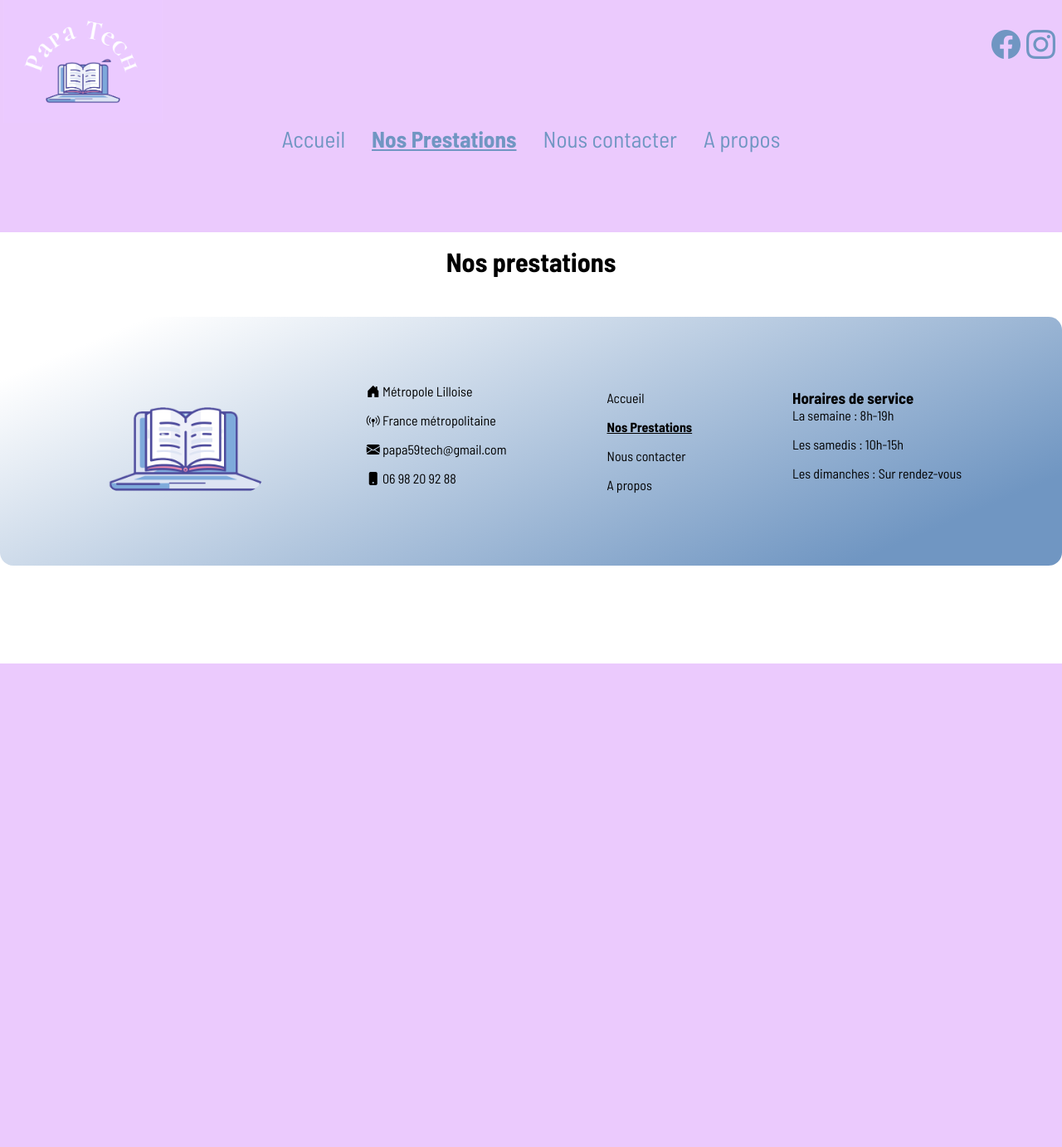
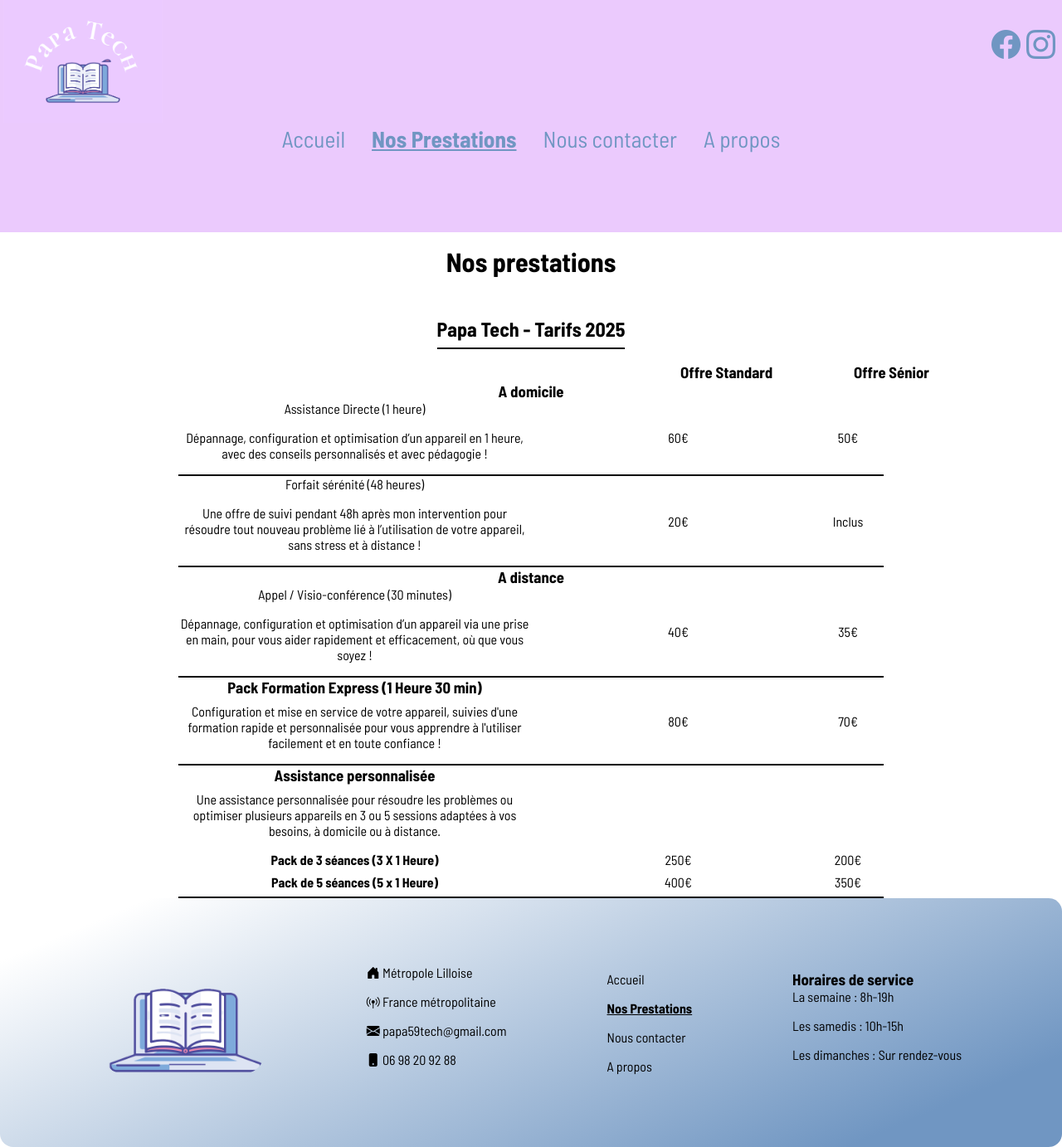
Before and after one commit to B4rka/Papa_Tech, a PHP site: page /prestations.php in a window 1280 px wide. Shown: the whole page at 83% size. Before the commit the page ends 800 px from the top, so only its background shows below. Run offline with PHP 8.4, Linux system fonts and the light colour scheme.

Commit message:
Remplissage page prestations

```diff
--- a/Styles/style.css
+++ b/Styles/style.css
@@ -146,6 +146,82 @@ article {
 }
 /*FIN TYLE PAGE CONTACT*/
 
+/* STYLE PAGE PRESTATIONS */
+.tarifs-container {
+    display: flex;
+    flex-direction: column;
+    align-items:center;
+    width: 75%;
+    margin-left: 12.5%;
+}
+
+.tarifs-title {
+    border-bottom: solid 2px black;
+    padding-bottom: 0.5rem;
+    margin-bottom: 1rem;
+}
+
+.offres {
+    display: flex;
+    align-self: flex-end;
+    width:300px;
+    justify-content: space-between;
+    p {
+        margin: 0;
+    }
+}
+
+.offre-container {
+    display: flex;
+    border-bottom: 2px solid black;
+    justify-content: space-between;
+    width: 850px;
+    text-align: center;
+    align-items: center;
+    h4 {
+        margin-bottom: 0.5rem;
+    }
+}
+
+.offre-texte {
+    width: 50%;
+    h3 {
+        margin-bottom: 0.5rem;
+    }
+}
+
+.offre-tarif-standard {
+    width:70px;
+    display: flex;
+    flex-direction: column;
+    justify-content: center;
+    height: 70px;
+}
+
+.offre-tarif-sénior {
+    width:70px;
+    display: flex;
+    flex-direction: column;
+    justify-content: center;
+    height: 70px;
+    padding-right: 1rem;
+}
+
+#tarif-standard-perso {
+    margin-top: auto;
+    justify-content: flex-end;
+    p {
+        margin-bottom: 0.5rem;
+    }
+}
+
+#tarif-sénior-perso {
+    margin-top: auto;
+    justify-content: flex-end;
+    p {
+        margin-bottom: 0.5rem;
+    }
+}
 
 /* STYLE FOOTER*/
 footer {
--- a/prestations.php
+++ b/prestations.php
@@ -1,5 +1,7 @@
 <?php
     $current_page = basename($_SERVER['PHP_SELF']);
+
+    include __DIR__ . "/services.php";
 ?>
 
 <!DOCTYPE html>
@@ -20,6 +22,80 @@
 
     <main>
         <h1>Nos prestations</h1>
+        <div class="tarifs-container">
+            <h2 class="tarifs-title">Papa Tech - Tarifs 2025</h2>
+            <h3 class="offres">
+                <p>Offre Standard</p>
+                <p>Offre Sénior</p>
+            </h3>
+            <h3>A domicile</h3>
+            <div class="offre-container">
+                <div class="offre-texte">
+                    <p><?= $services['assistance']['nom'] ?></p>
+                    <p><?= $services['assistance']['descriptif'] ?></p>
+                </div>
+                <div class="offre-tarif-standard">
+                    <?= $services['assistance']['offre standard']?>
+                </div>
+                <div class="offre-tarif-sénior">
+                    <?= $services['assistance']['offre sénior']?>
+                </div>
+            </div>
+            <div class="offre-container">
+                <div class="offre-texte">
+                    <p><?= $services['sérénité']['nom'] ?></p>
+                    <p><?= $services['sérénité']['descriptif'] ?></p>
+                </div>
+                <div class="offre-tarif-standard">
+                    <?= $services['sérénité']['offre standard']?>
+                </div>
+                <div class="offre-tarif-sénior">
+                    <?= $services['sérénité']['offre sénior']?>
+                </div>
+            </div>
+            <h3>A distance</h3>
+            <div class="offre-container">
+                <div class="offre-texte">
+                    <p><?= $services['visio']['nom'] ?></p>
+                    <p><?= $services['visio']['descriptif'] ?></p>
+                </div>
+                <div class="offre-tarif-standard">
+                    <?= $services['visio']['offre standard']?>
+                </div>
+                <div class="offre-tarif-sénior">
+                    <?= $services['visio']['offre sénior']?>
+                </div>
+            </div>
+            <div class="offre-container">
+                <div class="offre-texte">
+                    <h3><?= $services['formation express']['nom'] ?></h3>
+                    <p><?= $services['formation express']['descriptif'] ?></p>
+                </div>
+                <div class="offre-tarif-standard">
+                    <?= $services['formation express']['offre standard']?>
+                </div>
+                <div class="offre-tarif-sénior">
+                    <?= $services['formation express']['offre sénior']?>
+                </div>
+            </div>
+            <div class="offre-container">
+                <div class="offre-texte">
+                    <h3><?= $services['personnalisée']['nom'] ?></h3>
+                    <p><?= $services['personnalisée']['descriptif'] ?></p>
+                    <h4><?= $services['personnalisée']['nom offre1'] ?></h4>
+                    <h4><?= $services['personnalisée']['nom offre2'] ?></h4>
+                </div>
+                <div class="offre-tarif-standard" id="tarif-standard-perso">
+                    <p id="upper-tarif"><?= $services['personnalisée']['offre standard1']?></p>
+                    <p><?= $services['personnalisée']['offre standard2']?></p>
+                </div>
+                <div class="offre-tarif-sénior" id="tarif-sénior-perso">
+                    <p id="upper-tarif"><?= $services['personnalisée']['offre sénior1']?></p>
+                    <p><?= $services['personnalisée']['offre sénior2']?></p>
+                </div>
+            </div>
+        </div>
+
     </main>
 
     <?php include __DIR__ . "/Includes/footer.php"; ?>
--- /dev/null
+++ b/services.php
@@ -0,0 +1,53 @@
+<?php
+
+$services = [
+    'assistance' => [
+        'nom' => 'Assistance Directe (1 heure)',
+        'descriptif' => 'Dépannage, configuration et optimisation d’un appareil en 1
+            heure, avec des conseils personnalisés et avec pédagogie !',
+        'offre standard' => '60€',
+        'offre sénior' => '50€',
+        'domicile' => 'A domicile'
+    ],
+    'sérénité' => [
+        'nom' => 'Forfait sérénité (48 heures)',
+        'descriptif' => 'Une offre de suivi pendant 48h après mon intervention
+            pour résoudre tout nouveau problème lié à l’utilisation de
+            votre appareil, sans stress et à distance !',
+        'offre standard' => '20€',
+        'offre sénior' => 'Inclus',
+        'domicile' => 'A domicile'
+    ],
+    'visio' => [
+        'nom' => 'Appel / Visio-conférence (30 minutes)',
+        'descriptif' => 'Dépannage, configuration et optimisation d’un appareil
+            via une prise en main, pour vous aider rapidement et
+            efficacement, où que vous soyez !',
+        'offre standard' => '40€',
+        'offre sénior' => '35€',
+        'domicile' => 'A distance'
+    ],
+    'formation express' => [
+        'nom' => 'Pack Formation Express (1 Heure 30 min)',
+        'descriptif' => 'Configuration et mise en service de votre appareil,
+            suivies d\'une formation rapide et personnalisée pour
+            vous apprendre à l\'utiliser facilement et en toute
+            confiance !',
+        'offre standard' => '80€',
+        'offre sénior' => '70€',
+        'domicile' => 'A distance'
+    ],
+    'personnalisée' => [
+        'nom' => 'Assistance personnalisée',
+        'descriptif' => 'Une assistance personnalisée pour résoudre les problèmes
+            ou optimiser plusieurs appareils en 3 ou 5 sessions
+            adaptées à vos besoins, à domicile ou à distance.',
+        'nom offre1' => 'Pack de 3 séances (3 X 1 Heure)',
+        'nom offre2' => 'Pack de 5 séances (5 x 1 Heure)',
+        'offre standard1' => '250€',
+        'offre sénior1' => '200€',
+        'offre standard2' => '400€',
+        'offre sénior2' => '350€',
+        'domicile' => 'A distance'
+    ],
+];
```
